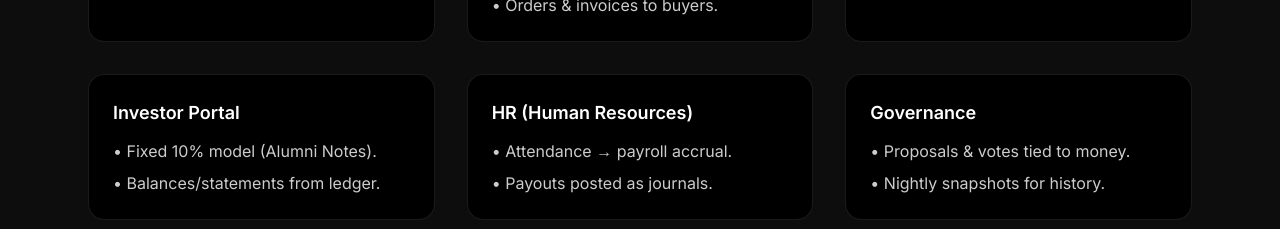
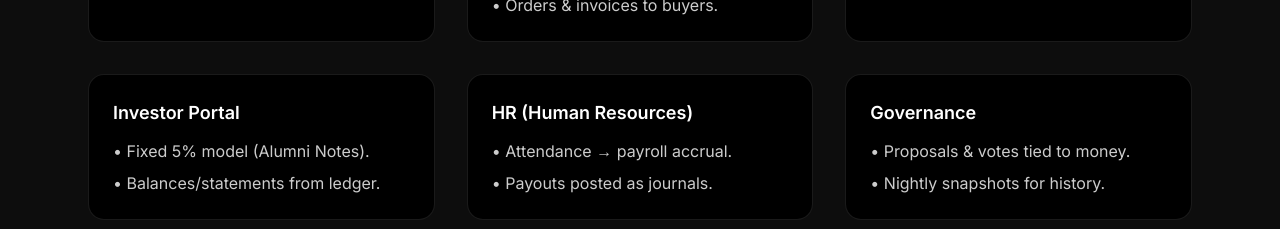
Before and after one commit to Zenslim/Gatishil, a Next.js app: page /alumni in a window 1280 px wide. Shown: the part 1060-1289 px from the top of the page. Built offline with nearby package versions, Linux system fonts and the light colour scheme.

Commit message:
Update page.tsx

```diff
--- a/app/alumni/page.tsx
+++ b/app/alumni/page.tsx
@@ -87,7 +87,7 @@ export default function AlumniEnginePage() {
           <ScopeCard
             title="Investor Portal"
             lines={[
-              "Fixed 10% model (Alumni Notes).",
+              "Fixed 5% model (Alumni Notes).",
               "Balances/statements from ledger.",
             ]}
           />
```
